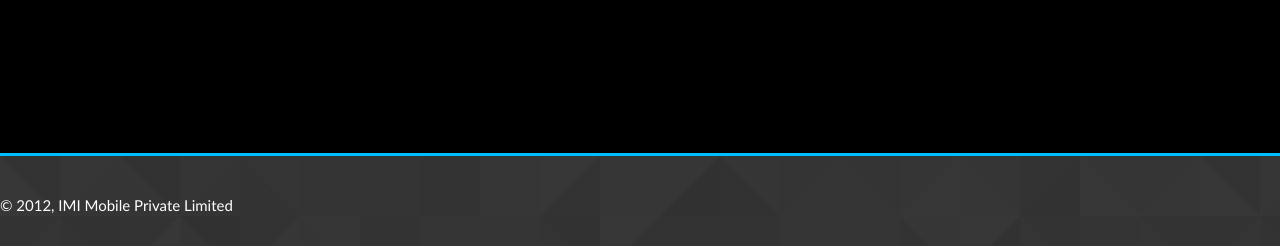
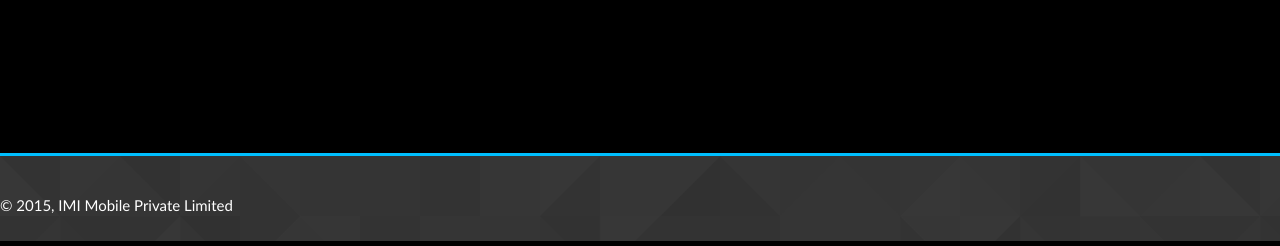
Before and after one commit to octoray/PFI_MON_STAGING, a PHP site: page /momt.php in a window 1280 px wide. Shown: the part 586-832 px from the top of the page. Run offline with PHP 8.4, Linux system fonts and the light colour scheme.

Commit message:
css change

```diff
--- a/css/style.css
+++ b/css/style.css
@@ -78,7 +78,7 @@ a#cont_body {
     height: 5em;
     border-top-style: solid;
     border-color: deepskyblue;
-    font-size: 10px;
+    font-size: 9px;
     color: #ffffff;
     padding-top: 40px;
     margin: 0 auto -4em;
--- a/head_foot/footer_1.inc.php
+++ b/head_foot/footer_1.inc.php
@@ -1,6 +1,6 @@
 <!-- Footer starts here -->
 <div class="footer">
-    <p>© 2012, IMI Mobile Private Limited </p></div>
+    <p>© 2015, IMI Mobile Private Limited </p></div>
 <!-- Footer Ends here -->
 </body>
 </html>
```
